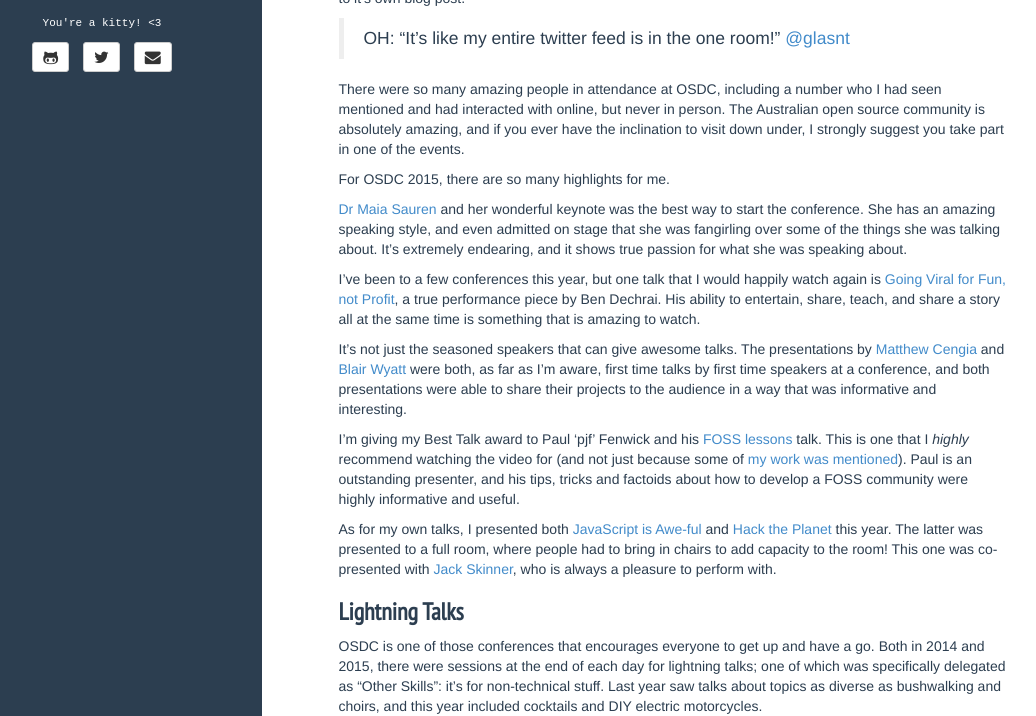
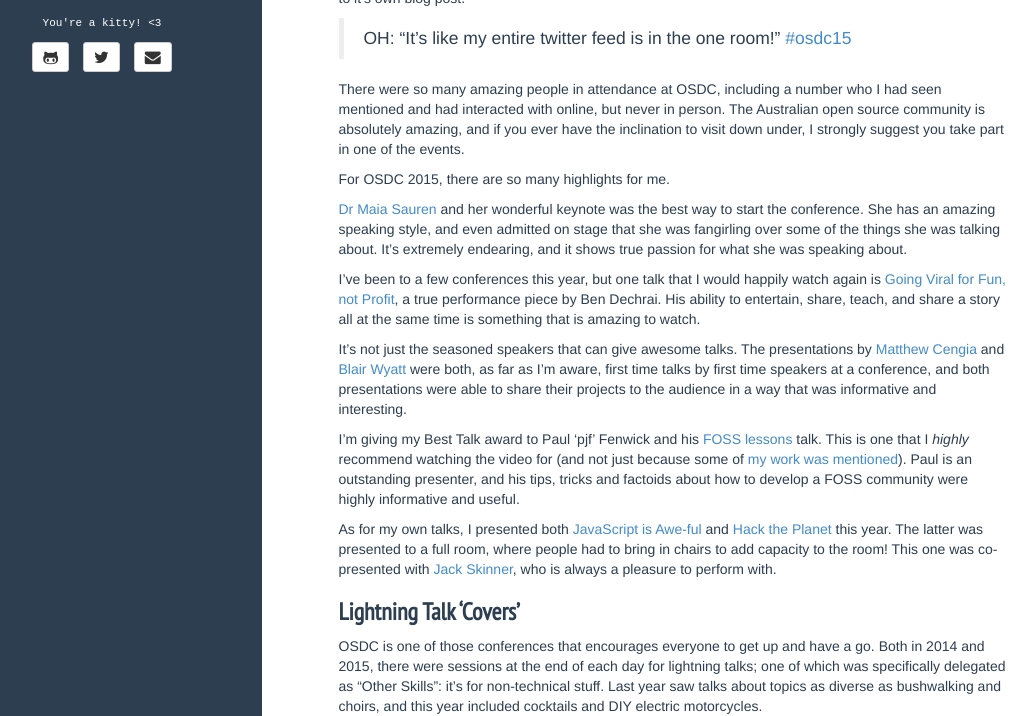
Before and after one commit to glasnt/blog, a Jekyll site: the page built from _posts/2015-11-02-osdc-2015-wrap-up.md, in a window 1280 px wide and 1400 px high, cut to the strip 282-998 px from the top of the window. Shown: the whole strip, without its empty margins (58-1094 px from the left). Built offline with Jekyll 4.4.1, drawn with Linux system fonts in a browser that asks for light colours.

Commit message:
Update links

```diff
--- a/_posts/2015-11-02-osdc-2015-wrap-up.md
+++ b/_posts/2015-11-02-osdc-2015-wrap-up.md
@@ -7,7 +7,7 @@
 
 OSDC 2015 also saw the winding up of the Open Source Developer's Club, which is a topic I will dedicate to it's own blog post.
 
-> OH: "It's like my entire twitter feed is in the one room!" [@glasnt](https://twitter.com/glasnt/status/658765867958710273)
+> OH: "It's like my entire twitter feed is in the one room!" [#osdc15](https://twitter.com/glasnt/status/658765867958710273)
 
 There were so many amazing people in attendance at OSDC, including a number who I had seen mentioned and had interacted with online, but never in person. The Australian open source community is absolutely amazing, and if you ever have the inclination to visit down under, I strongly suggest you take part in one of the events.
 
@@ -23,7 +23,7 @@
 
 As for my own talks, I presented both [JavaScript is Awe-ful](https://2015.osdc.com.au/schedule/presentation/53/) and [Hack the Planet](https://2015.osdc.com.au/schedule/presentation/8/) this year. The latter was presented to a full room, where people had to bring in chairs to add capacity to the room! This one was co-presented with [Jack Skinner](https://developerjack.com), who is always a pleasure to perform with.
 
-### Lightning Talks
+### Lightning Talk 'Covers'
 
 OSDC is one of those conferences that encourages everyone to get up and have a go. Both in 2014 and 2015, there were sessions at the end of each day for lightning talks; one of which was specifically delegated as "Other Skills": it's for non-technical stuff. Last year saw talks about topics as diverse as bushwalking and choirs, and this year included cocktails and DIY electric motorcycles.
 
```
